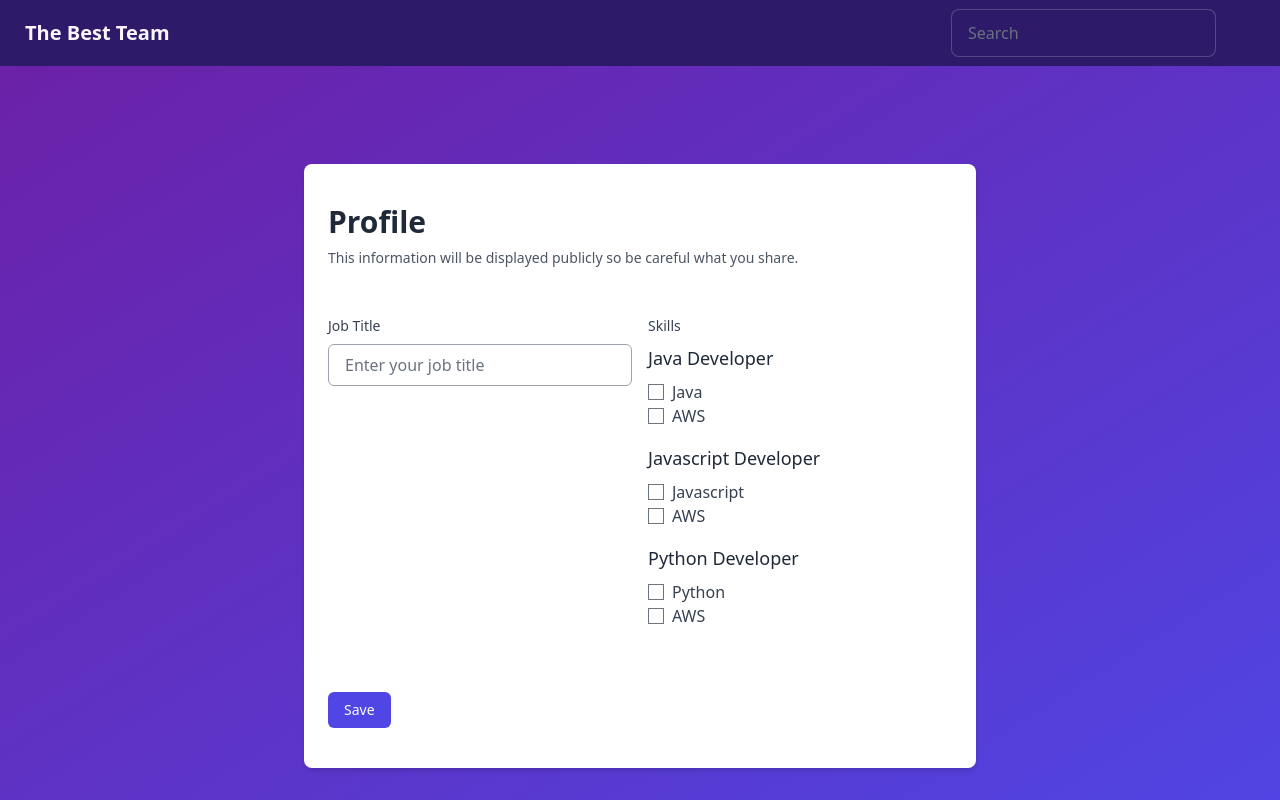
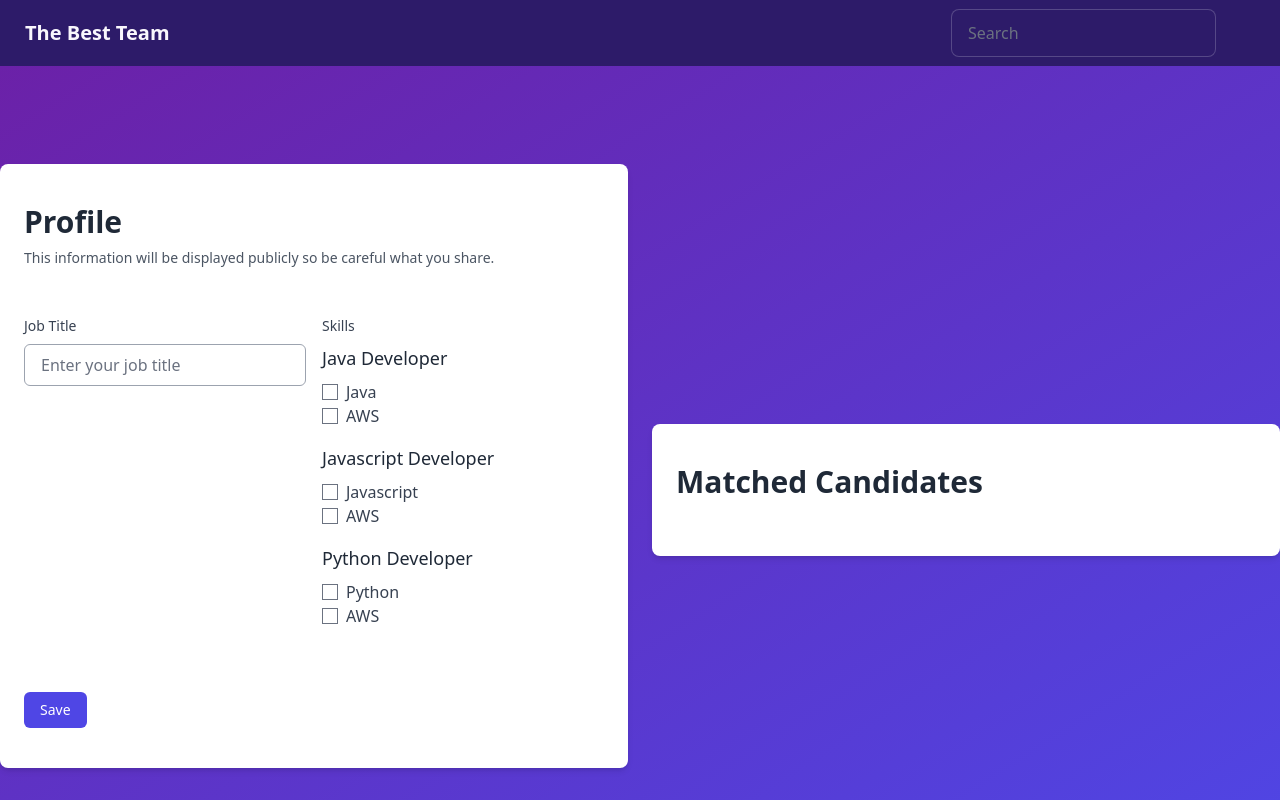
Before and after one commit to Lauro235/tech-skills-api, a Next.js app: page / in a window 1280 px wide. Shown: the top 800 px of the page. Built offline with nearby package versions, Linux system fonts and the light colour scheme.

Commit message:
matched candidates

```diff
--- a/app/page.jsx
+++ b/app/page.jsx
@@ -4,6 +4,7 @@ import { useState } from "react";
 
 function Home() {
   const [selectedSkills, setSelectedSkills] = useState([]);
+  const [answer, setAnswer] = useState('');
   const [inputData, setInputData] = useState({
     "job-title": "",
     skills: [],
@@ -52,14 +53,14 @@ function Home() {
     for (let skill of selectedSkills) {
       for (let candidate of potentialCandidates) {
         if (candidate.skills.hasOwnProperty(skill)) {
-          console.log(`${candidate.name} has the skill ${skill}`);
+          setAnswer(`${candidate.name} has the skill ${skill}`);
         }
       }
     }
   }
 
   return (
-    <div className="flex flex-col justify-center items-center min-h-screen bg-gradient-to-br from-purple-800 to-indigo-600">
+    <div className="flex flex-col md:flex-row gap-6 justify-center items-center min-h-screen bg-gradient-to-br from-purple-800 to-indigo-600">
       <form
         className="w-full max-w-2xl px-6 py-10 bg-white rounded-lg shadow-md"
         onSubmit={handleSubmit}
@@ -134,8 +135,20 @@ function Home() {
           </button>
         </div>
       </form>
+      <div className="w-full max-w-2xl px-6 py-10 bg-white rounded-lg shadow-md mt-12">
+        <h1 className="text-3xl font-semibold text-gray-800 mb-4">Matched Candidates</h1>
+        {potentialCandidates.map((candidate, idx) => (
+          <div key={idx} className="mb-4">
+
+            <p className="text-gray-700">{answer}</p>
+          </div>
+
+        ))}
+
+      </div>
     </div>
   );
 }
 
+
 export default Home;
```
